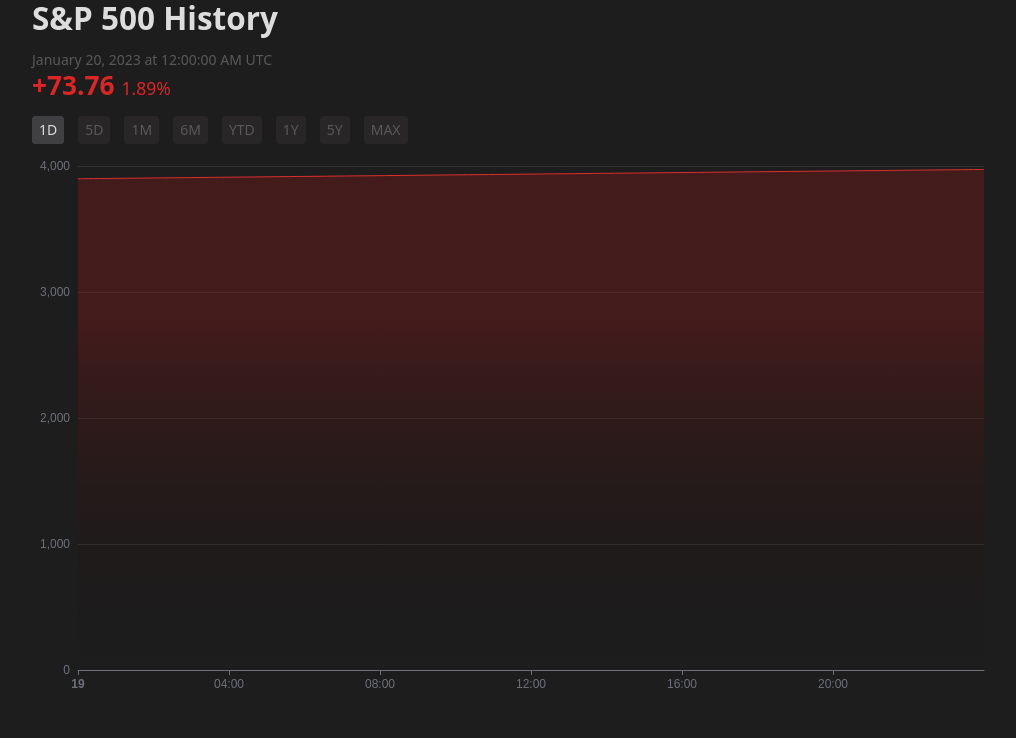
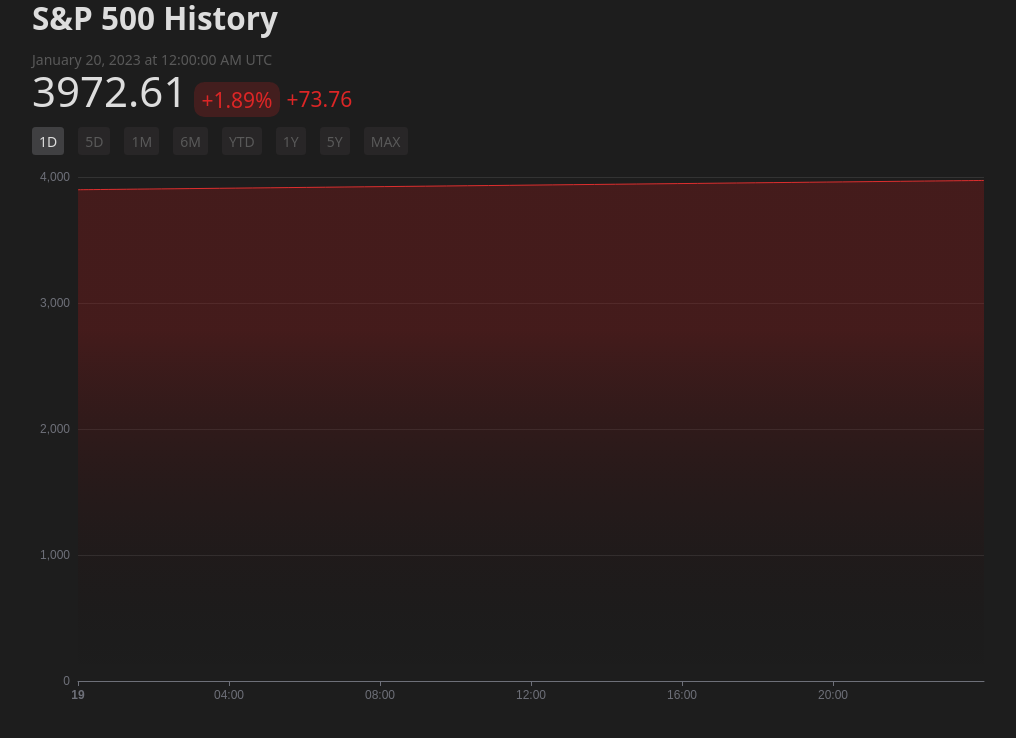
Before and after one commit to pingcap/sp500-insight-template, a Next.js app: page / in a window 1280 px wide. Shown: the top 738 px of the page, without its empty margins (128-1144 px from the left). Built offline with nearby package versions, Linux system fonts and the light colour scheme.

Commit message:
update home

```diff
--- a/app/collections/CollectionsToolbar.tsx
+++ b/app/collections/CollectionsToolbar.tsx
@@ -30,7 +30,6 @@
   const [open, setOpen] = useState(false);
 
   const handleSubmit = useRefCallback((data: { id: string, name: string }) => {
-    console.log(data);
     setOpen(false);
   });
 
--- a/charts/SP500Overview.tsx
+++ b/charts/SP500Overview.tsx
@@ -27,8 +27,8 @@
   }, [filteredData]);
 
   const diffPercent = useMemo(() => {
-    return Math.abs(diff / filteredData[filteredData.length - 1]?.['S&P500'] * 100).toFixed(2)
-  }, [diff, filteredData])
+    return Math.abs(diff / filteredData[filteredData.length - 1]?.['S&P500'] * 100).toFixed(2);
+  }, [diff, filteredData]);
 
   useOption(() => ({
     grid: {
@@ -110,14 +110,21 @@
 
   return (
     <main className="pt-4">
-      <div className='flex flex-col'>
-        <span className='text-secondary'>
+      <div className="flex flex-col">
+        <span className="text-secondary">
           {dtf.format(today ?? new Date())}
         </span>
-        <span className={clsx(diff > 0 ? 'text-red-600' : 'text-green-600', 'text-3xl font-bold')}>
-          {diff > 0 ? '+' : ''}{diff.toFixed(2)}
-          <span className='text-xl font-normal ml-2'>
-            {diffPercent}%
+        <span>
+          <span className="text-significant text-5xl">
+            {data[0]?.['S&P500']}
+          </span>
+          <span className={clsx(diff > 0 ? 'text-red-600' : 'text-green-600', 'text-2xl px-2')}>
+            <span className={clsx(diff > 0 ? 'bg-red-600' : 'bg-green-600', 'bg-opacity-20 rounded-xl px-2 py-1 tex')}>
+              {diff > 0 ? '+' : '-'}{diffPercent}%
+            </span>
+            <span className='ml-2'>
+              {diff > 0 ? '+' : '-'}{Math.abs(diff).toFixed(2)}
+            </span>
           </span>
         </span>
       </div>
@@ -128,7 +135,6 @@
         value={duration.name}
         onValueChange={value => {
           setDuration(DURATIONS.find(d => d.name === value) ?? DURATIONS[0]);
-          console.log(value);
         }}
         aria-label="Text alignment"
       >
```
